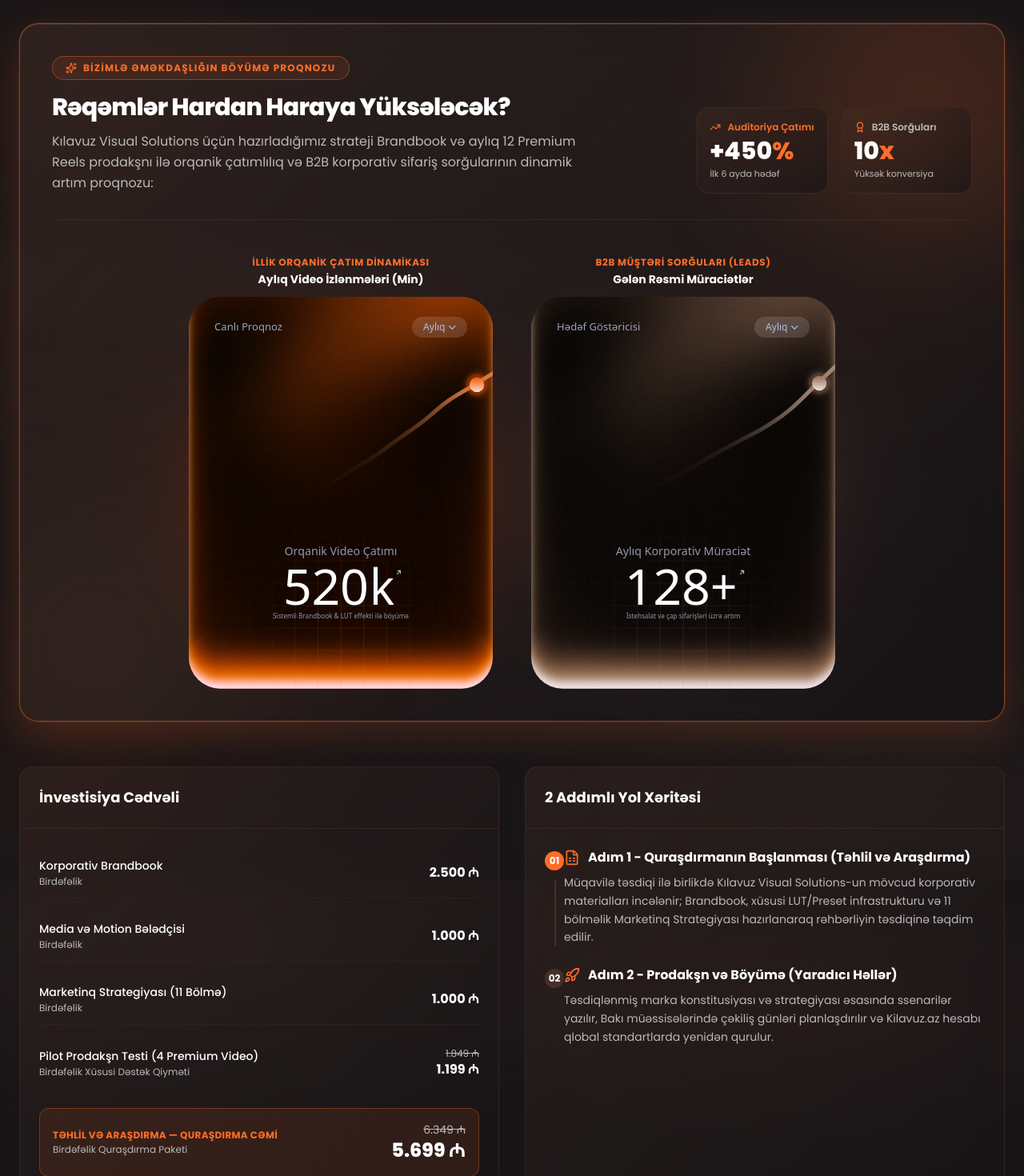
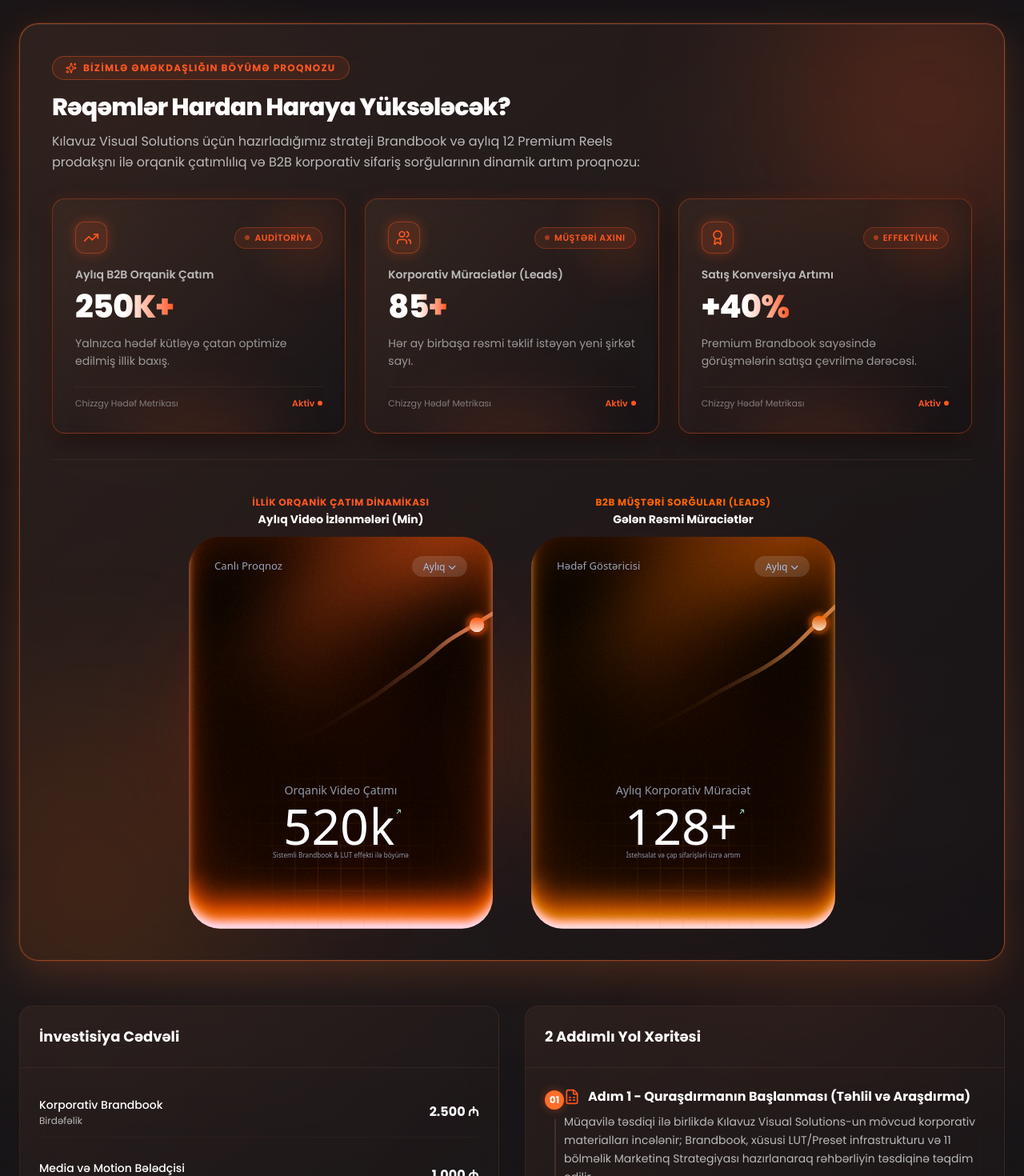
Before and after one commit to KuraiL004/chizzgy-presentation-kilavuz, a Next.js app: page / in a window 1280 px wide. Shown: the part 7700-9170 px from the top of the page at 80% size. Built offline with nearby package versions, Linux system fonts and the light colour scheme.

Commit message:
feat: align exactly 3 B2B indicator cards side-by-side with elegant B2B orange glow and updated Azerbaijani metrics

```diff
--- a/app/components/YatirimSection.tsx
+++ b/app/components/YatirimSection.tsx
@@ -2,7 +2,7 @@
 
 import * as React from 'react'
 import { motion } from 'framer-motion'
-import { FileSpreadsheet, Rocket, ArrowRight, TrendingUp, Sparkles, Award } from 'lucide-react'
+import { FileSpreadsheet, Rocket, ArrowRight, TrendingUp, Sparkles, Users, Award } from 'lucide-react'
 import { FadeUp } from './motion'
 import { PeakChart } from '@/components/ui/peak-chart'
 
@@ -32,6 +32,34 @@ const steps = [
     desc: 'Təsdiqlənmiş marka konstitusiyası və strategiyası əsasında ssenarilər yazılır, Bakı müəssisələrində çəkiliş günləri planlaşdırılır və Kilavuz.az hesabı qlobal standartlarda yenidən qurulur.',
     color: '#453027',
     Icon: Rocket,
+  },
+]
+
+// 3 Ədəd B2B İndikator / Göstərici Kartı
+const indicatorCards = [
+  {
+    id: 'card-1',
+    title: 'Aylıq B2B Orqanik Çatım',
+    value: '250K+',
+    subtext: 'Yalnızca hədəf kütləyə çatan optimize edilmiş illik baxış.',
+    icon: TrendingUp,
+    badge: 'Auditoriya',
+  },
+  {
+    id: 'card-2',
+    title: 'Korporativ Müraciətlər (Leads)',
+    value: '85+',
+    subtext: 'Hər ay birbaşa rəsmi təklif istəyən yeni şirkət sayı.',
+    icon: Users,
+    badge: 'Müştəri Axını',
+  },
+  {
+    id: 'card-3',
+    title: 'Satış Konversiya Artımı',
+    value: '+40%',
+    subtext: 'Premium Brandbook sayəsində görüşmələrin satışa çevrilmə dərəcəsi.',
+    icon: Award,
+    badge: 'Effektivlik',
   },
 ]
 
@@ -102,8 +130,8 @@ export default function YatirimSection() {
     <section className="py-24 relative">
       <div className="absolute inset-0 pointer-events-none">
         <div className="absolute inset-0 bg-gradient-to-b from-transparent via-[#453027]/5 to-transparent" />
-        <div className="absolute bottom-0 right-0 w-96 h-96 bg-[#FF6D29]/8 rounded-full blur-[120px]" />
-        <div className="absolute top-1/3 left-0 w-80 h-80 bg-[#FF6D29]/5 rounded-full blur-[130px]" />
+        <div className="absolute bottom-0 right-0 w-96 h-96 bg-[#FF5722]/10 rounded-full blur-[130px]" />
+        <div className="absolute top-1/3 left-0 w-80 h-80 bg-[#FF6600]/8 rounded-full blur-[140px]" />
       </div>
 
       <div className="max-w-7xl mx-auto px-4 sm:px-6">
@@ -112,7 +140,7 @@ export default function YatirimSection() {
 
         {/* Başlıq */}
         <FadeUp className="text-center mb-3">
-          <span className="text-[#FF6D29] text-xs font-semibold tracking-widest uppercase">
+          <span className="text-[#FF5722] text-xs font-semibold tracking-widest uppercase">
             İnvestisiya Cədvəli və Yol Xəritəsi
           </span>
         </FadeUp>
@@ -124,16 +152,16 @@ export default function YatirimSection() {
 
         {/* 1. İNTERAKTİV PROQNOZ VƏ NƏTİCƏ DASHBOARD-U (PEAK CHART ANIMATION) */}
         <FadeUp delay={0.12} className="mb-14">
-          <div className="glass-card-elevated rounded-3xl p-6 sm:p-10 border border-[#FF6D29]/50 relative overflow-hidden">
-            {/* Arxa plan işıqları */}
-            <div className="absolute -top-24 -right-24 w-96 h-96 bg-[#FF6D29]/15 rounded-full blur-[90px] pointer-events-none" />
-            <div className="absolute -bottom-24 -left-24 w-96 h-96 bg-[#453027]/40 rounded-full blur-[100px] pointer-events-none" />
+          <div className="glass-card-elevated rounded-3xl p-6 sm:p-10 border border-[#FF5722]/50 relative overflow-hidden">
+            {/* Arxa plan narıncı parıltı effekti */}
+            <div className="absolute -top-24 -right-24 w-96 h-96 bg-[#FF5722]/20 rounded-full blur-[100px] pointer-events-none" />
+            <div className="absolute -bottom-24 -left-24 w-96 h-96 bg-[#FF6600]/15 rounded-full blur-[110px] pointer-events-none" />
 
             <div className="relative z-10">
               {/* Üst Məlumat Başlığı */}
-              <div className="flex flex-col lg:flex-row lg:items-end justify-between gap-6 mb-10 pb-8 border-b border-[#453027]/60">
-                <div className="max-w-2xl">
-                  <div className="inline-flex items-center gap-2 border border-[#FF6D29]/40 bg-[#FF6D29]/10 rounded-full px-4 py-1.5 mb-4 text-[#FF6D29] text-xs font-bold tracking-widest uppercase">
+              <div className="mb-10 pb-8 border-b border-[#453027]/60">
+                <div className="max-w-3xl mb-8">
+                  <div className="inline-flex items-center gap-2 border border-[#FF5722]/40 bg-[#FF5722]/10 rounded-full px-4 py-1.5 mb-4 text-[#FF5722] text-xs font-bold tracking-widest uppercase">
                     <Sparkles className="w-3.5 h-3.5" />
                     <span>BİZİMLƏ ƏMƏKDAŞLIĞIN BÖYÜMƏ PROQNOZU</span>
                   </div>
@@ -145,29 +173,71 @@ export default function YatirimSection() {
                   </p>
                 </div>
 
-                {/* KPI Xülasə Qutuları */}
-                <div className="grid grid-cols-2 gap-3 sm:gap-4 shrink-0">
-                  <div className="glass-card rounded-2xl p-4 border border-[#FF6D29]/40">
-                    <div className="flex items-center gap-2 text-xs font-semibold text-[#FF6D29] mb-1">
-                      <TrendingUp className="w-3.5 h-3.5" />
-                      <span>Auditoriya Çatımı</span>
+                {/* Dəqiqliklə Hizalanmış 3 Ədəd Yan-yana / Responsiv B2B İndikator Kartı */}
+                <div className="grid grid-cols-1 md:grid-cols-3 gap-4 lg:gap-6">
+                  {indicatorCards.map((card, idx) => {
+                    const IconComponent = card.icon
+                    return (
+                      <motion.div
+                        key={card.id}
+                        initial={{ opacity: 0, y: 20 }}
+                        whileInView={{ opacity: 1, y: 0 }}
+                        viewport={{ once: true }}
+                        transition={{ delay: idx * 0.1, duration: 0.5 }}
+                        whileHover={{ y: -4 }}
+                        className="group relative rounded-2xl p-6 sm:p-7 overflow-hidden transition-all duration-300 flex flex-col justify-between"
+                        style={{
+                          background: 'linear-gradient(135deg, rgba(69, 48, 39, 0.40) 0%, rgba(22, 19, 22, 0.85) 100%)',
+                          backdropFilter: 'blur(20px)',
+                          WebkitBackdropFilter: 'blur(20px)',
+                          border: '1px solid rgba(255, 87, 34, 0.35)',
+                          boxShadow: '0 12px 32px -8px rgba(0, 0, 0, 0.6), 0 0 20px rgba(255, 87, 34, 0.12)',
+                        }}
+                      >
+                        {/* Zərif arxa/alt narıncı parıltı (B2B Orange #FF5722 / #FF6600 Glow) */}
+                        <div className="absolute -bottom-10 left-1/2 -translate-x-1/2 w-48 h-24 bg-gradient-to-t from-[#FF5722]/25 to-transparent rounded-full blur-2xl group-hover:from-[#FF6600]/40 group-hover:h-32 transition-all duration-500 pointer-events-none" />
+                        <div className="absolute top-0 right-0 w-24 h-24 bg-[#FF5722]/10 rounded-full blur-xl pointer-events-none" />
+
+                        <div className="relative z-10">
+                          {/* İkon və Rozet */}
+                          <div className="flex items-center justify-between gap-2 mb-4">
+                            <div className="w-10 h-10 rounded-xl bg-[#FF5722]/15 border border-[#FF5722]/40 flex items-center justify-center text-[#FF5722] group-hover:scale-110 group-hover:bg-[#FF5722]/25 transition-all duration-300 shadow-[0_0_15px_rgba(255,87,34,0.3)]">
+                              <IconComponent className="w-5 h-5 text-[#FF5722]" />
                             </div>
-                    <div className="text-2xl sm:text-3xl font-extrabold text-white">
-                      +450<span className="text-[#FF6D29]">%</span>
+                            <div className="flex items-center gap-1.5 px-3 py-1 rounded-full bg-[#FF5722]/10 border border-[#FF5722]/30 text-[11px] font-semibold text-[#FF5722] uppercase tracking-wider">
+                              <span className="w-1.5 h-1.5 rounded-full bg-[#FF5722] animate-pulse" />
+                              <span>{card.badge}</span>
                             </div>
-                    <div className="text-[11px] text-[#BABABA] mt-0.5">İlk 6 ayda hədəf</div>
                           </div>
 
-                  <div className="glass-card rounded-2xl p-4 border border-[#453027]">
-                    <div className="flex items-center gap-2 text-xs font-semibold text-[#BABABA] mb-1">
-                      <Award className="w-3.5 h-3.5 text-[#FF6D29]" />
-                      <span>B2B Sorğuları</span>
+                          {/* Başlıq */}
+                          <div className="text-xs sm:text-sm font-semibold text-[#BABABA] group-hover:text-white transition-colors duration-200 mb-2">
+                            {card.title}
                           </div>
-                    <div className="text-2xl sm:text-3xl font-extrabold text-white">
-                      10<span className="text-[#FF6D29]">x</span>
+
+                          {/* Dəyər / Value */}
+                          <div className="text-3xl sm:text-4xl lg:text-[40px] font-extrabold text-white tracking-tight mb-3 flex items-baseline gap-1">
+                            <span className="text-transparent bg-clip-text bg-gradient-to-r from-white via-white to-[#FF5722] group-hover:to-[#FF6600] transition-all duration-300">
+                              {card.value}
+                            </span>
                           </div>
-                    <div className="text-[11px] text-[#BABABA] mt-0.5">Yüksək konversiya</div>
+
+                          {/* İzah / Subtext */}
+                          <p className="text-xs sm:text-sm text-[#BABABA]/80 leading-relaxed group-hover:text-[#BABABA] transition-colors">
+                            {card.subtext}
+                          </p>
                         </div>
+
+                        {/* Alt Vurğu Xətti */}
+                        <div className="relative z-10 mt-5 pt-3 border-t border-[#453027]/50 flex items-center justify-between text-[11px] text-[#BABABA]/60">
+                          <span>Chizzgy Hədəf Metrikası</span>
+                          <span className="text-[#FF5722] font-semibold flex items-center gap-1">
+                            Aktiv <span className="w-1.5 h-1.5 rounded-full bg-[#FF5722]" />
+                          </span>
+                        </div>
+                      </motion.div>
+                    )
+                  })}
                 </div>
               </div>
 
@@ -176,14 +246,14 @@ export default function YatirimSection() {
                 {/* 1-ci Qrafik: Aylıq Sosial Media Çatımı */}
                 <div className="flex flex-col items-center">
                   <div className="mb-3 text-center">
-                    <span className="text-xs font-bold text-[#FF6D29] tracking-wider uppercase">
+                    <span className="text-xs font-bold text-[#FF5722] tracking-wider uppercase">
                       İllik Orqanik Çatım Dinamikası
                     </span>
                     <h4 className="text-white font-bold text-sm">Aylıq Video İzlənmələri (Min)</h4>
                   </div>
                   <PeakChart
                     width={chartWidth}
-                    accent="#FF6D29"
+                    accent="#FF5722"
                     data={currentGrowth.reachData}
                     labels={currentGrowth.reachLabels}
                     value={currentGrowth.reachPeak}
@@ -202,14 +272,14 @@ export default function YatirimSection() {
                 {/* 2-ci Qrafik: B2B Korporativ Sifariş Sorğuları */}
                 <div className="flex flex-col items-center">
                   <div className="mb-3 text-center">
-                    <span className="text-xs font-bold text-[#FF6D29] tracking-wider uppercase">
+                    <span className="text-xs font-bold text-[#FF6600] tracking-wider uppercase">
                       B2B Müştəri Sorğuları (Leads)
                     </span>
                     <h4 className="text-white font-bold text-sm">Gələn Rəsmi Müraciətlər</h4>
                   </div>
                   <PeakChart
                     width={chartWidth}
-                    accent="#453027"
+                    accent="#FF6600"
                     data={currentGrowth.leadsData}
                     labels={currentGrowth.leadsLabels}
                     value={currentGrowth.leadsPeak}
@@ -230,10 +300,6 @@ export default function YatirimSection() {
         </FadeUp>
 
         {/* 2. İNVESTİSİYA CƏDVƏLİ VƏ YOL XƏRİTƏSİ */}
-        {/* Büdcə & Təklif Naviqasiya Hədəfləri */}
-        <div id="investisiya" className="scroll-mt-28" />
-        <div id="budce" className="scroll-mt-28" />
-
         <div className="grid grid-cols-1 lg:grid-cols-2 gap-8 mb-10">
           {/* İnvestisiya Cədvəli */}
           <FadeUp delay={0.15}>
@@ -263,10 +329,10 @@ export default function YatirimSection() {
                 </div>
 
                 {/* Təhlil və Araşdırma Cəmi */}
-                <div className="bg-[#FF6D29]/10 border border-[#FF6D29]/30 rounded-xl p-4 mb-4">
+                <div className="bg-[#FF5722]/10 border border-[#FF5722]/30 rounded-xl p-4 mb-4">
                   <div className="flex items-center justify-between">
                     <div>
-                      <div className="text-[#FF6D29] text-xs font-bold uppercase tracking-wide">
+                      <div className="text-[#FF5722] text-xs font-bold uppercase tracking-wide">
                         TƏHLİL VƏ ARAŞDIRMA — Quraşdırma Cəmi
                       </div>
                       <div className="text-[#BABABA] text-xs mt-0.5">Birdəfəlik Quraşdırma Paketi</div>
@@ -288,7 +354,7 @@ export default function YatirimSection() {
                       <div className="text-[#BABABA] text-xs mt-0.5">Pro Paket · 12 Reels · Premium</div>
                     </div>
                     <div className="text-right">
-                      <div className="text-[#FF6D29] text-2xl font-extrabold">4.899 ₼</div>
+                      <div className="text-[#FF5722] text-2xl font-extrabold">4.899 ₼</div>
                       <div className="text-[#BABABA] text-xs">/ay</div>
                     </div>
                   </div>
@@ -321,14 +387,14 @@ export default function YatirimSection() {
                       )}
                       {/* Nömrə */}
                       <div
-                        className="absolute left-0 top-1 w-6 h-6 rounded-full flex items-center justify-center text-xs font-bold text-white"
+                        className="absolute left-0 top-1 w-6 h-6 rounded-full flex items-center justify-center text-xs font-bold text-white shadow-[0_0_12px_rgba(255,87,34,0.4)]"
                         style={{ background: step.color }}
                       >
                         {step.num}
                       </div>
                       <div>
                         <div className="flex items-center gap-2.5 mb-2">
-                          <Icon className="w-5 h-5 text-[#FF6D29]" />
+                          <Icon className="w-5 h-5 text-[#FF5722]" />
                           <h4 className="text-white font-bold text-base">{step.title}</h4>
                         </div>
                         <p className="text-[#BABABA] text-sm leading-relaxed">{step.desc}</p>
@@ -343,11 +409,11 @@ export default function YatirimSection() {
 
         {/* Son CTA */}
         <FadeUp delay={0.3}>
-          <div className="relative glass-card rounded-2xl p-10 text-center border border-[#FF6D29]/30 overflow-hidden">
-            <div className="absolute inset-0 bg-gradient-to-br from-[#FF6D29]/5 to-transparent pointer-events-none" />
-            <div className="absolute top-0 left-0 right-0 h-0.5 bg-gradient-to-r from-transparent via-[#FF6D29] to-transparent" />
+          <div className="relative glass-card rounded-2xl p-10 text-center border border-[#FF5722]/30 overflow-hidden">
+            <div className="absolute inset-0 bg-gradient-to-br from-[#FF5722]/5 to-transparent pointer-events-none" />
+            <div className="absolute top-0 left-0 right-0 h-0.5 bg-gradient-to-r from-transparent via-[#FF5722] to-transparent" />
             <div className="relative">
-              <div className="inline-flex items-center gap-2 border border-[#FF6D29]/40 bg-[#FF6D29]/10 rounded-full px-4 py-1.5 mb-5 text-[#FF6D29] text-xs font-bold tracking-widest uppercase">
+              <div className="inline-flex items-center gap-2 border border-[#FF5722]/40 bg-[#FF5722]/10 rounded-full px-4 py-1.5 mb-5 text-[#FF5722] text-xs font-bold tracking-widest uppercase shadow-[0_0_15px_rgba(255,87,34,0.2)]">
                 STRATEJİ ƏMƏKDAŞLIQ
               </div>
               <h3 className="text-white text-2xl sm:text-3xl font-extrabold mb-3">
@@ -359,14 +425,14 @@ export default function YatirimSection() {
               <div className="flex flex-col sm:flex-row items-center justify-center gap-4">
                 <a
                   href="mailto:contact@chizzgy.com?subject=Kilavuz%20Visual%20Solutions%20B2B%20Teklif%20Tesdiqi"
-                  className="bg-[#FF6D29] hover:bg-[#e85d1f] text-white font-bold px-10 py-4 rounded-full text-base transition-all duration-200 shadow-[0_0_30px_rgba(255,109,41,0.5)] hover:shadow-[0_0_50px_rgba(255,109,41,0.7)] w-full sm:w-auto inline-flex items-center justify-center gap-2"
+                  className="bg-[#FF5722] hover:bg-[#e64a19] text-white font-bold px-10 py-4 rounded-full text-base transition-all duration-200 shadow-[0_0_30px_rgba(255,87,34,0.5)] hover:shadow-[0_0_50px_rgba(255,87,34,0.7)] w-full sm:w-auto inline-flex items-center justify-center gap-2"
                 >
                   <span>Dərhal Əlaqə Saxlayın</span>
                   <ArrowRight className="w-4 h-4" />
                 </a>
                 <a
                   href="#faza1"
-                  className="border border-[#453027] hover:border-[#FF6D29] text-[#BABABA] hover:text-white font-semibold px-10 py-4 rounded-full text-base transition-all duration-200 w-full sm:w-auto"
+                  className="border border-[#453027] hover:border-[#FF5722] text-[#BABABA] hover:text-white font-semibold px-10 py-4 rounded-full text-base transition-all duration-200 w-full sm:w-auto"
                 >
                   Paketi Yenidən İncələ
                 </a>
```
Lines whose indentation alone changed are shown as unchanged.
